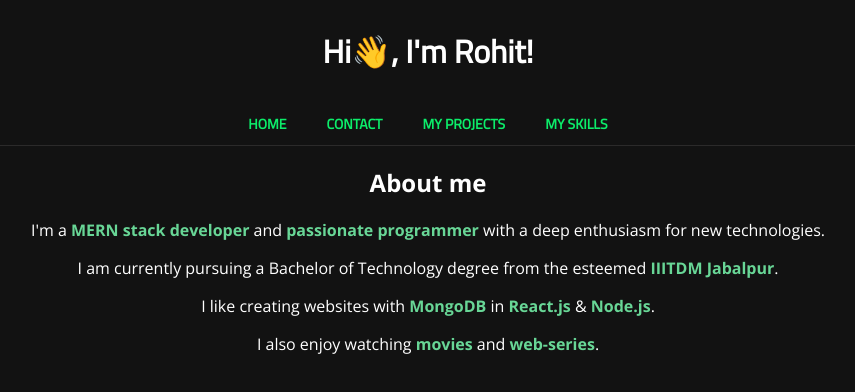
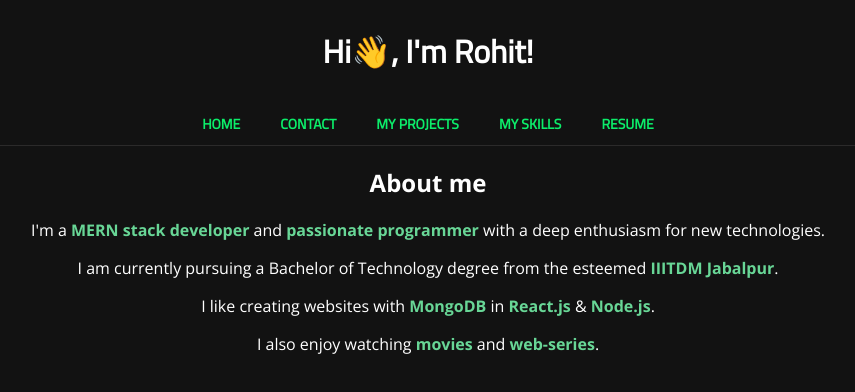
Before and after one commit to Ironblade1/portfolio-website, a Next.js app: page / in a window 1280 px wide. Shown: the top 392 px of the page, without its empty margins (212-1067 px from the left). Built offline with nearby package versions, Linux system fonts and the light colour scheme.

Commit message:
Update layout.js

```diff
--- a/components/layout.js
+++ b/components/layout.js
@@ -36,6 +36,7 @@ export default function Layout({ pageTitle, children }) {
         <Link href="/contact">Contact</Link>
         <Link href="/projects">My Projects</Link>
         <Link href="/skills">My Skills</Link>
+        <Link href="https://docs.google.com/forms/d/e/1FAIpQLSc4Qj_TgzYpOIZBqIgUHhVdIzetkZ6E0DZRasAVbTJbxppFBw/viewform">Resume</Link>
       </div>
       <main>{children}</main>
       <Analytics />
```
